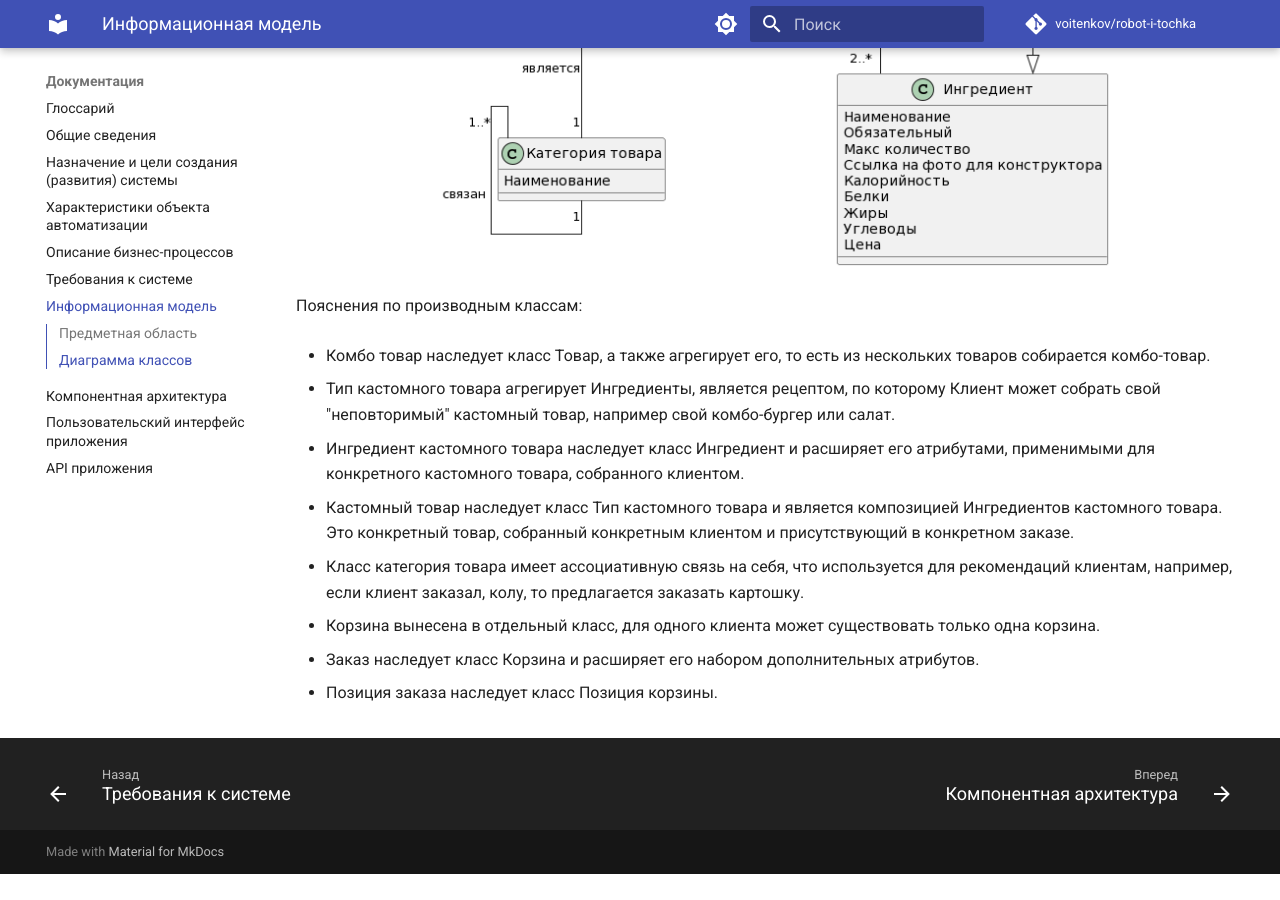
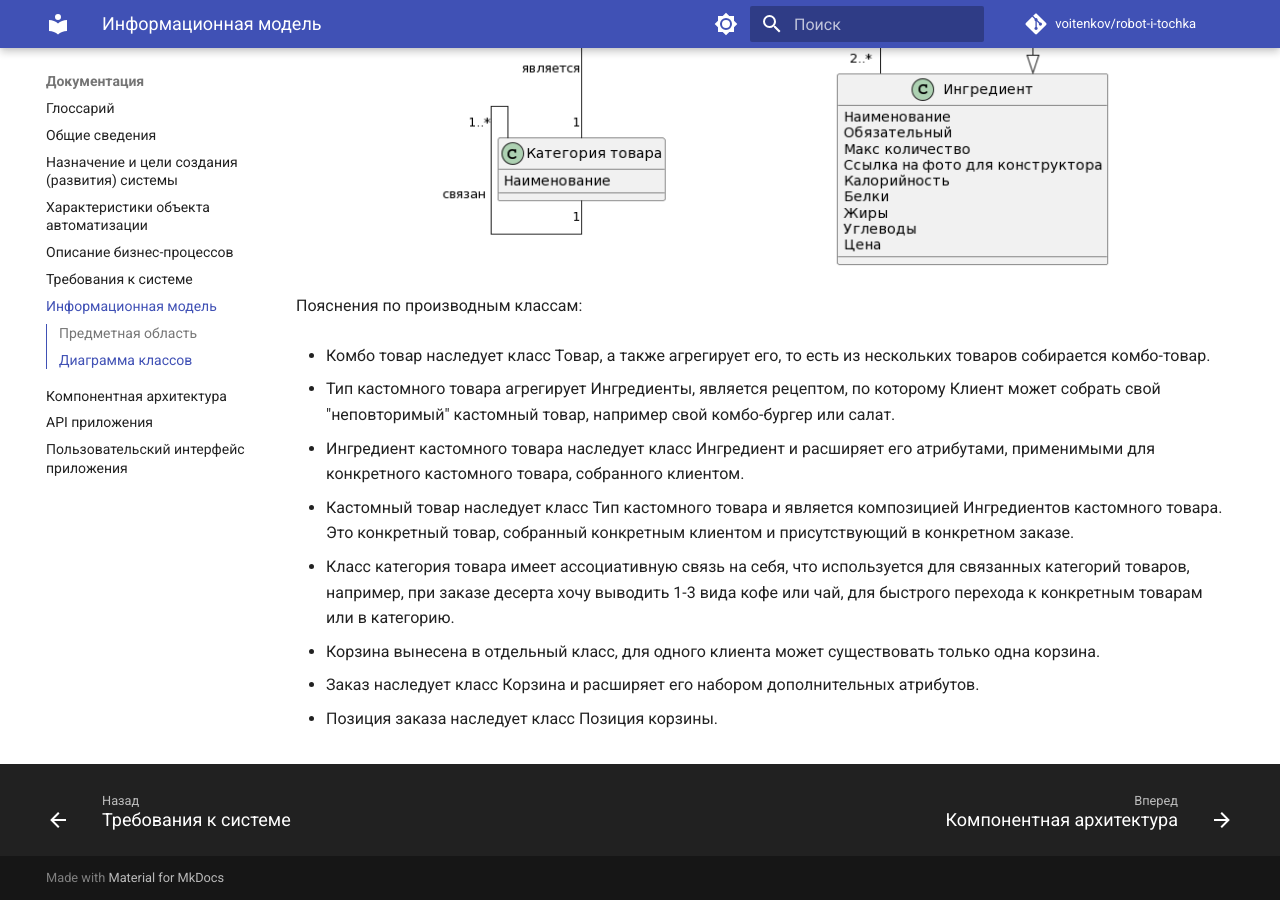
Before and after one commit to voitenkov/robot-i-tochka, an MkDocs documentation site: the page built from docs/model.md, in a window 1280 px wide and 900 px high, scrolled down 1723 px. Built offline with MkDocs 1.6.1 and Material for MkDocs 9.7.7, drawn with Linux system fonts in a browser that asks for light colours; comment, search, counter and statistics services are not loaded; before the commit the page ends 2597 px from its top, so only the background shows below that.

Commit message:
model changed

```diff
--- a/docs/model.md
+++ b/docs/model.md
@@ -29,7 +29,7 @@
 
 - Кастомный товар наследует класс Тип кастомного товара и является композицией Ингредиентов кастомного товара. Это конкретный товар, собранный конкретным клиентом и присутствующий в конкретном заказе.
 
-- Класс категория товара имеет ассоциативную связь на себя, что используется для рекомендаций клиентам, например, если клиент заказал, колу, то предлагается заказать картошку.
+- Класс категория товара имеет ассоциативную связь на себя, что используется для связанных категорий товаров, например, при заказе десерта хочу выводить 1-3 вида кофе или чай, для быстрого перехода к конкретным товарам или в категорию.
 
 - Корзина вынесена в отдельный класс, для одного клиента может существовать только одна корзина.
 
--- a/mkdocs.yml
+++ b/mkdocs.yml
@@ -53,5 +53,5 @@ nav:
     - requirements.md
     - model.md
     - architecture.md
+    - api.md
     - uiux.md
-    - api.md
```
